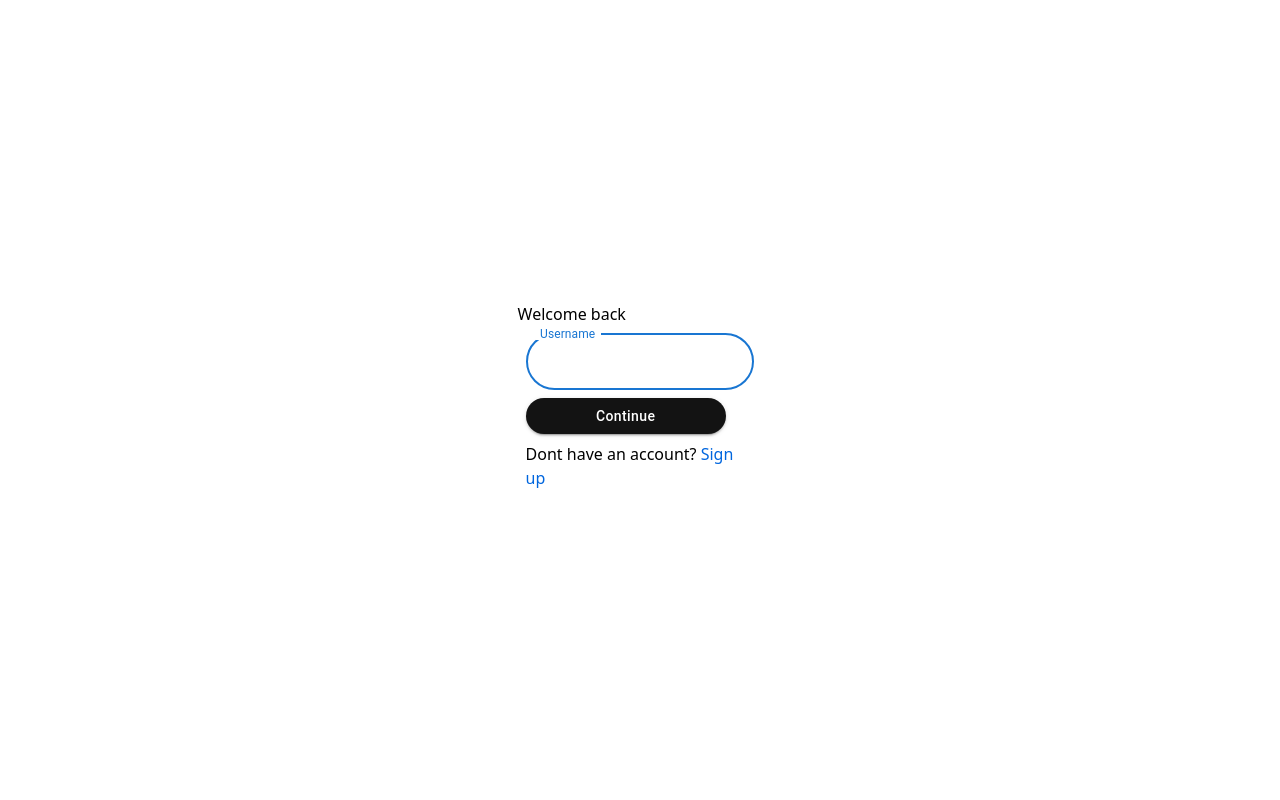
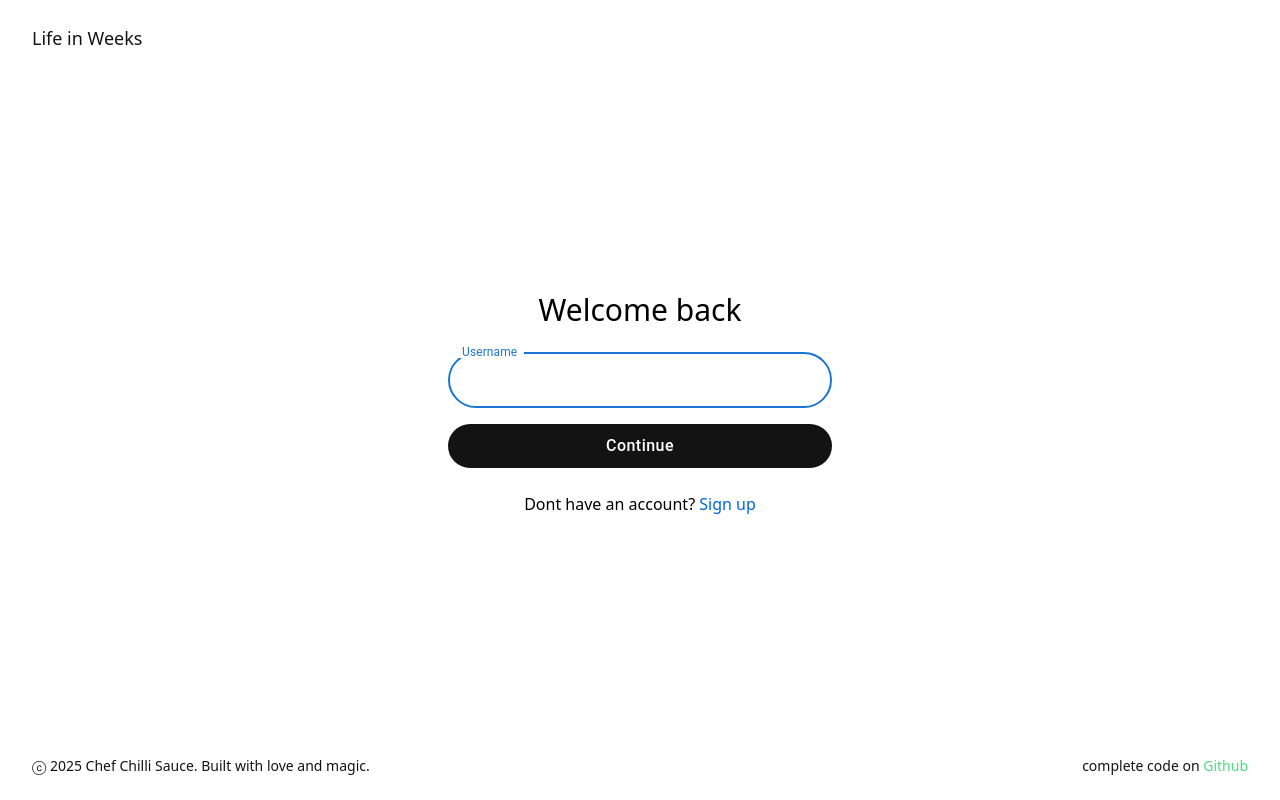
Before and after one commit to ChefChilliSauce/LifeInWeeks, a React (Vite) app in the folder frontend/: page / in a window 1280 px wide. Both pictures are taken after a click on the button "Log in". Built offline with nearby package versions, Linux system fonts and the light colour scheme.

Commit message:
Add Header Footer for main page and login page

```diff
--- /dev/null
+++ b/frontend/src/components/FooterAuthDark.jsx
@@ -0,0 +1,29 @@
+import React from "react";
+
+function FooterAuthDark() {
+  const year = new Date().getFullYear();
+  return (
+    <footer className="bg-black select-none">
+      <div className="flex flex-col md:flex-row justify-between items-center px-8 py-6">
+        <div className="font-light text-sm text-center md:text-left text-[#afafaf]">
+          ⓒ {year} Chef Chilli Sauce. Built with love and magic.
+        </div>
+        <div className="mb-2 md:mb-0">
+          <p className="text-sm font-light text-[#afafaf]">
+            complete code on{" "}
+            <a
+              href="https://github.com/ChefChilliSauce/LifeInWeeks.git"
+              className="text-[#4ade80] hover:underline"
+              target="_blank"
+              rel="noopener noreferrer"
+            >
+              Github
+            </a>
+          </p>
+        </div>
+      </div>
+    </footer>
+  );
+}
+
+export default FooterAuthDark;
--- /dev/null
+++ b/frontend/src/components/FooterAuthLight.jsx
@@ -0,0 +1,29 @@
+import React from "react";
+
+function FooterAuthLight() {
+  const year = new Date().getFullYear();
+  return (
+    <footer className="bg-white select-none">
+      <div className="flex flex-col md:flex-row justify-between items-center px-8 py-6">
+        <div className="font-light text-sm text-center md:text-left text-[#131313]">
+          ⓒ {year} Chef Chilli Sauce. Built with love and magic.
+        </div>
+        <div className="mb-2 md:mb-0">
+          <p className="text-sm font-light text-[#131313]">
+            complete code on{" "}
+            <a
+              href="https://github.com/ChefChilliSauce/LifeInWeeks.git"
+              className="text-[#4ade80] hover:underline"
+              target="_blank"
+              rel="noopener noreferrer"
+            >
+              Github
+            </a>
+          </p>
+        </div>
+      </div>
+    </footer>
+  );
+}
+
+export default FooterAuthLight;
--- /dev/null
+++ b/frontend/src/components/HeaderAuthDark.jsx
@@ -0,0 +1,13 @@
+import React from "react";
+
+function HeaderAuthDark() {
+  return (
+    <header className="bg-black select-none">
+      <div className="flex justify-start items-center px-8 py-6">
+        <div className="font-medium text-lg text-[#afafaf]">Life in Weeks</div>
+      </div>
+    </header>
+  );
+}
+
+export default HeaderAuthDark;
--- /dev/null
+++ b/frontend/src/components/HeaderAuthLight.jsx
@@ -0,0 +1,13 @@
+import React from "react";
+
+function HeaderAuthLight() {
+  return (
+    <header className="bg-white select-none">
+      <div className="flex justify-start items-center px-8 py-6">
+        <div className="font-medium text-lg text-[#131313]">Life in Weeks</div>
+      </div>
+    </header>
+  );
+}
+
+export default HeaderAuthLight;
--- a/frontend/src/components/InputTextField.jsx
+++ b/frontend/src/components/InputTextField.jsx
@@ -25,6 +25,7 @@ function InputTextField(props) {
     <div>
       {props.activeUserField == "userField" ? (
         <TextField
+          fullWidth
           inputRef={inputRef}
           error={props.isUsernameFieldErrorEmpty ? true : null}
           helperText={
@@ -55,7 +56,7 @@ function InputTextField(props) {
               borderRadius: "50px",
             },
           }}
-          id="outlined-basic"
+          id="username"
           label="Username"
           variant="outlined"
           value={props.username}
@@ -63,6 +64,7 @@ function InputTextField(props) {
       ) : null}
       {props.activePassField == "passField" ? (
         <TextField
+          fullWidth
           inputRef={inputRef}
           error={props.isPasswordStatus || props.isPasswordFieldErrorEmpty}
           helperText={
@@ -92,7 +94,7 @@ function InputTextField(props) {
               borderRadius: "50px",
             },
           }}
-          id="outlined-basic"
+          id="password"
           label="Password"
           variant="outlined"
           value={props.password}
--- a/frontend/src/components/LoginSignup.jsx
+++ b/frontend/src/components/LoginSignup.jsx
@@ -2,7 +2,10 @@ import React, { useState } from "react";
 import LoginSignupButtons from "./LoginSigupButtons";
 import LoginSignupForm from "./LoginSignupForm";
 import DobPopUp from "./DOBPopUp";
-import Stack from "@mui/material/Stack";
+import HeaderAuthDark from "./HeaderAuthDark";
+import HeaderAuthLight from "./HeaderAuthLight";
+import FooterAuthDark from "./FooterAuthDark";
+import FooterAuthLight from "./FooterAuthLight";
 import axios from "axios";
 
 function LoginSignup(props) {
@@ -177,12 +180,15 @@ function LoginSignup(props) {
   return (
     <>
       {!blankPage ? (
-        <div>
-          {homepage ? (
-            <div className="min-h-screen flex items-center justify-center bg-black">
-              <Stack spacing={2} direction="column">
-                <h1 className="text-white text-3xl text-center">Get started</h1>
-                <Stack spacing={2} direction={{ xs: "column", sm: "row" }}>
+        homepage ? (
+          <div className="min-h-screen flex flex-col bg-black">
+            <HeaderAuthDark />
+            <main className="flex-grow flex items-center justify-center px-4">
+              <div className="w-full max-w-md">
+                <h1 className="text-white text-3xl text-center mb-8">
+                  Get started
+                </h1>
+                <div className="flex flex-col md:flex-row gap-4 md:gap-6 justify-center">
                   <LoginSignupButtons
                     HandleLoginClick={HandleLoginClick}
                     textLabel="Log in"
@@ -191,12 +197,16 @@ function LoginSignup(props) {
                     HandleLoginClick={HandleSignupClick}
                     textLabel="Sign up"
                   />
-                </Stack>
-              </Stack>
                 </div>
-          ) : null}
-          <div className="min-h-screen flex flex-col items-center justify-center">
-            {pageLogin && !homepage ? (
+              </div>
+            </main>
+            <FooterAuthDark />
+          </div>
+        ) : (
+          <div className="min-h-screen flex flex-col bg-white">
+            <HeaderAuthLight />
+            <main className="flex-grow flex items-center justify-center">
+              {pageLogin ? (
                 <LoginSignupForm
                   heading1={"Welcome back"}
                   heading2={"Enter your password"}
@@ -221,11 +231,10 @@ function LoginSignup(props) {
                   password={password}
                   HandleChangeButtonClick={HandleSignupClick}
                 />
-            ) : null}
-            {!pageLogin && !homepage ? (
+              ) : (
                 <LoginSignupForm
                   heading1={"Create an account"}
-                heading2={"Create an password"}
+                  heading2={"Create a password"}
                   paragraph={"Already have an account?"}
                   details={"Log in"}
                   isUsernameFieldErrorEmpty={usernameFieldErrorEmpty}
@@ -246,9 +255,11 @@ function LoginSignup(props) {
                   password={password}
                   HandleChangeButtonClick={HandleLoginClick}
                 />
-            ) : null}
+              )}
+            </main>
+            <FooterAuthLight />
           </div>
-        </div>
+        )
       ) : (
         <div>
           {dobPopUp ? (
--- a/frontend/src/components/LoginSignupContinueButton.jsx
+++ b/frontend/src/components/LoginSignupContinueButton.jsx
@@ -5,17 +5,18 @@ function LoginSignupContinueButton(props) {
   return (
     <Button
       type={props.type}
+      fullWidth // remove if you want to control width via container
       onClick={() => {
-        {
-          props.HandleProceedButtonClick();
-        }
+        props.HandleProceedButtonClick();
       }}
       variant="contained"
       sx={{
-        borderRadius: 30,
-        minWidth: 200,
+        borderRadius: "9999px", // perfect pill
+        height: "44px", // matches your input field height
         textTransform: "none",
         backgroundColor: "#131313",
+        fontSize: "1rem",
+        boxShadow: "none",
         "&:hover": {
           backgroundColor: "#333333",
         },
--- a/frontend/src/components/LoginSignupForm.jsx
+++ b/frontend/src/components/LoginSignupForm.jsx
@@ -6,16 +6,19 @@ import LoginSignupContinueButton from "./LoginSignupContinueButton";
 
 function LoginSignupForm(props) {
   return (
-    <div className="select-none">
-      <h1>{props.isPasswordField ? props.heading2 : props.heading1} </h1>
+    <div className="select-none w-full flex flex-col items-center">
+      <h1 className="text-3xl text-center mb-6 w-4/5 mx-auto font-normal">
+        {props.isPasswordField ? props.heading2 : props.heading1}
+      </h1>
+
       <Box
         onSubmit={(event) => event.preventDefault()}
         component="form"
-        sx={{ "& > :not(style)": { m: 1, width: "25ch" } }}
+        className="w-full max-w-sm mx-auto flex flex-col items-center"
         noValidate
         autoComplete="off"
       >
-        <Stack spacing={2} direction="column">
+        <Stack spacing={2} direction="column" className="w-full">
           <InputTextField
             isUsernameFieldErrorEmpty={props.isUsernameFieldErrorEmpty}
             isUsernameField={props.isUsernameField}
@@ -23,6 +26,7 @@ function LoginSignupForm(props) {
             HandleUsernameFieldChange={props.HandleUsernameFieldChange}
             username={props.username}
             activeUserField={props.activeUserField}
+            inputStyle={{ height: 44, borderRadius: 9999 }}
           />
           {props.isPasswordField ? (
             <InputTextField
@@ -37,25 +41,23 @@ function LoginSignupForm(props) {
               HandlePasswordFieldChange={props.HandlePasswordFieldChange}
               password={props.password}
               activePassField={props.activePassField}
+              inputStyle={{ height: 44, borderRadius: 9999 }}
             />
           ) : null}
         </Stack>
-        <Stack spacing={2} direction={{ xs: "column", sm: "row" }}>
-          {props.isPasswordField ? (
-            <LoginSignupContinueButton
-              type="submit"
-              ButtonText={props.ButtonText}
-              HandleProceedButtonClick={props.HandleProceedButtonClick}
-            />
-          ) : (
-            <LoginSignupContinueButton
-              type="submit"
-              ButtonText={props.ButtonText}
-              HandleProceedButtonClick={props.HandleContinueButtonClick}
-            />
-          )}
+        <Stack spacing={2} direction="column" className="w-full mt-4">
+          <LoginSignupContinueButton
+            type="submit"
+            ButtonText={props.ButtonText}
+            HandleProceedButtonClick={
+              props.isPasswordField
+                ? props.HandleProceedButtonClick
+                : props.HandleContinueButtonClick
+            }
+            className="w-full h-11 rounded-full bg-black text-white text-base"
+          />
         </Stack>
-        <p>
+        <p className="mt-6 text-center">
           {props.paragraph}{" "}
           <a
             className="text-[#0066DE] hover:underline"
```
Lines whose indentation alone changed are shown as unchanged.
